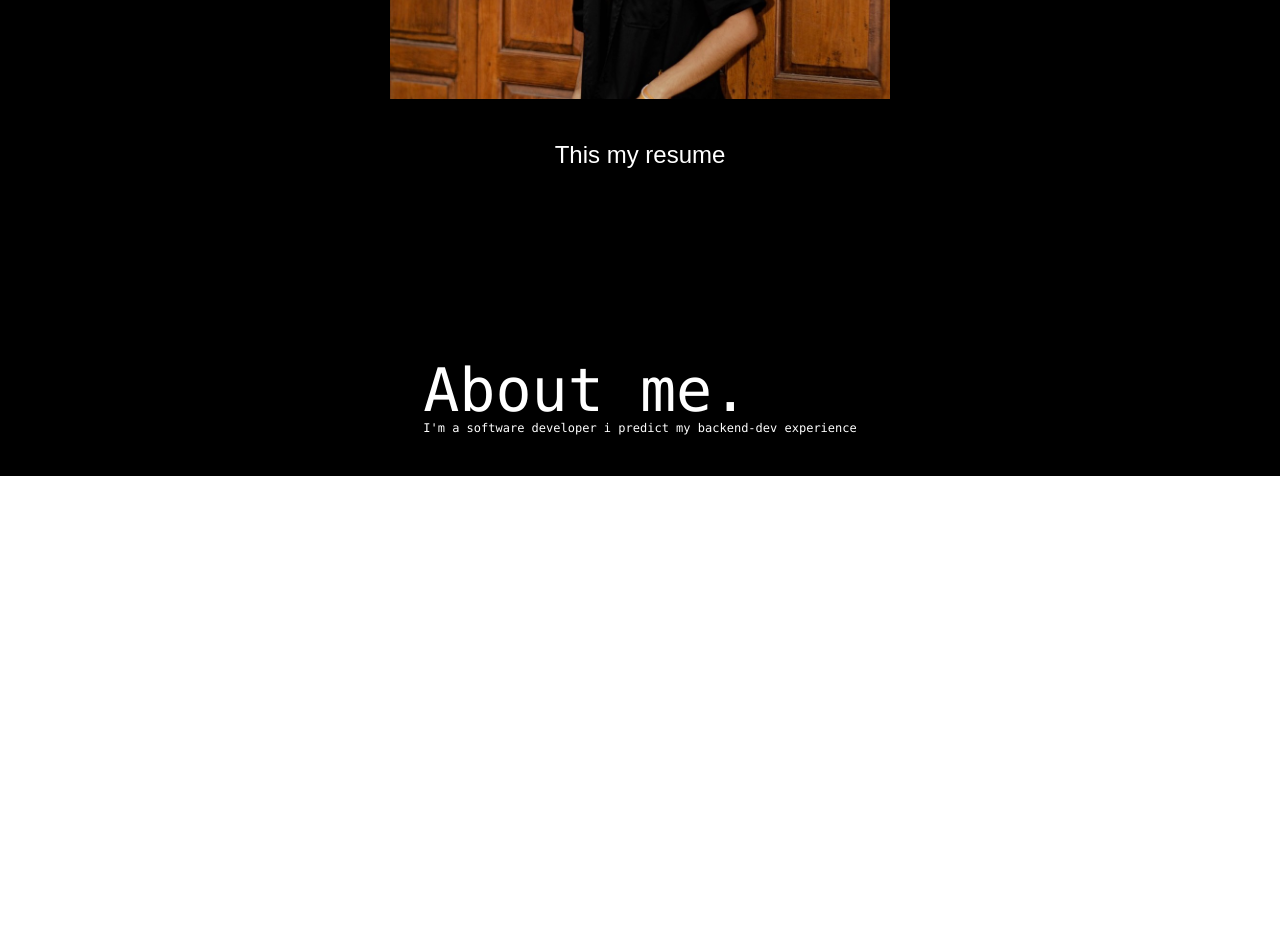
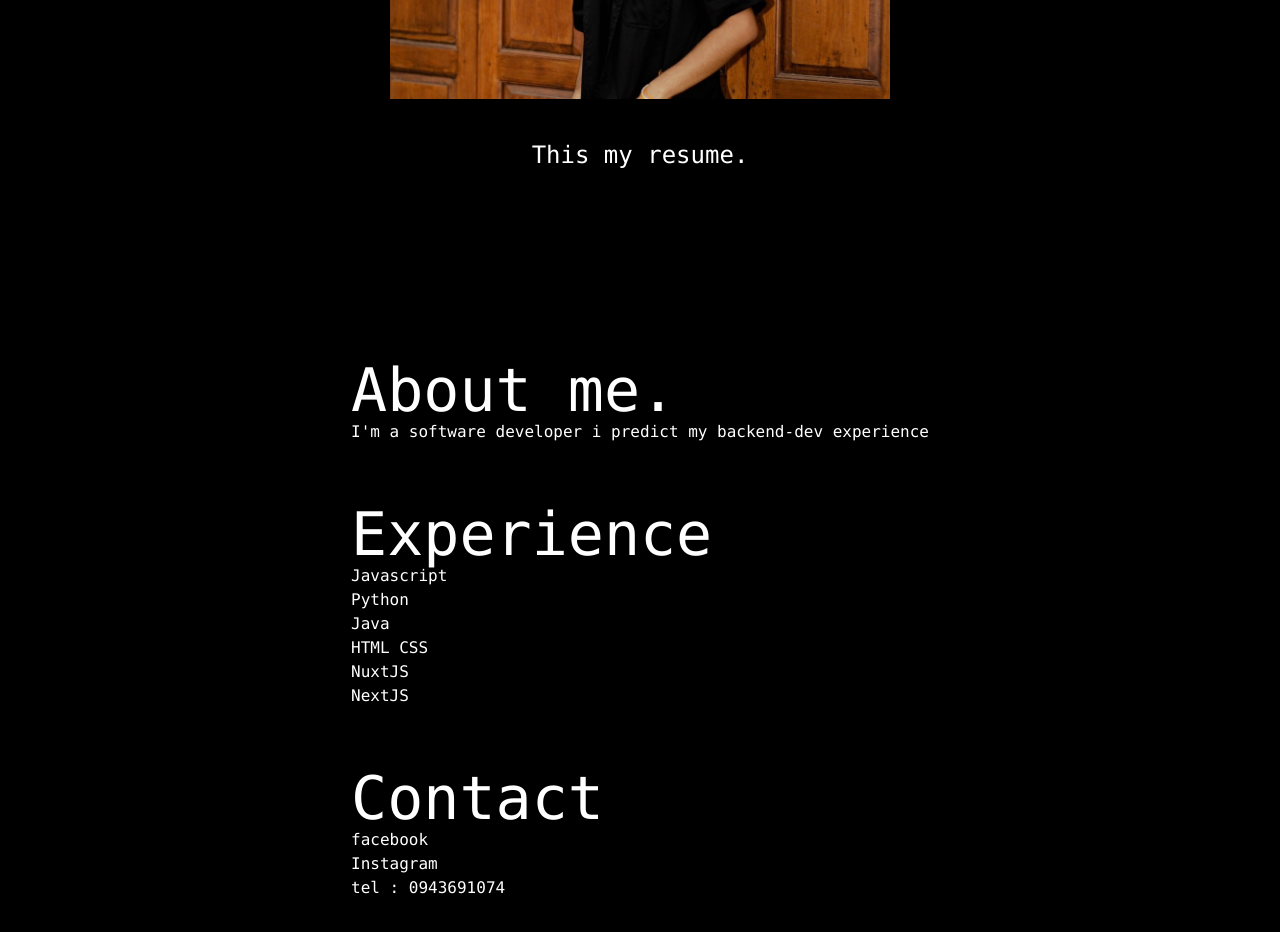
Before and after one commit to 9OAT0/66022646_nextjs_vercel, a Next.js app: page / in a window 1280 px wide. Shown: the part 440-1372 px from the top of the page. Before the commit the page ends 916 px from the top, so only its background shows below. Built offline with nearby package versions, Linux system fonts and the light colour scheme.

Commit message:
i thing it all finish

```diff
--- a/app/page.tsx
+++ b/app/page.tsx
@@ -13,16 +13,34 @@ export default function HomePage() {
                 </div>
             </div>
 
-            <div className="text-2xl font-medium text-center mt-10">
-                This my resume
+            <div className="text-2xl font-medium text-center mt-10 font-mono">
+                This my resume.
             </div>
         </div>
         <div className="flex justify-center items-center">
             <div className="text-6xl font-mono">
                 About me. <br />
-                <p className="text-xs">
+                <p className="text-base">
                     I'm a software developer i predict my backend-dev experience
                 </p>
+                <br />
+                Experience <br />
+                <p className="text-base">
+                    Javascript <br />
+                    Python <br />
+                    Java <br />
+                    HTML CSS <br />
+                    NuxtJS <br />
+                    NextJS
+                </p>
+                <br />
+                Contact <br />
+                <p className="text-base">
+                    <a href="https://www.facebook.com/ThanachartwantTokickUAss/" target="_blank" className="hover:border-white hover:border-b-2">facebook</a> <br />
+                    <a href="https://www.instagram.com/oreoatt/?hl=th" target="_blank" className="hover:border-white hover:border-b-2">Instagram</a> <br />
+                    tel : 0943691074
+                </p>
+
             </div>
         </div>
     </div>
```
